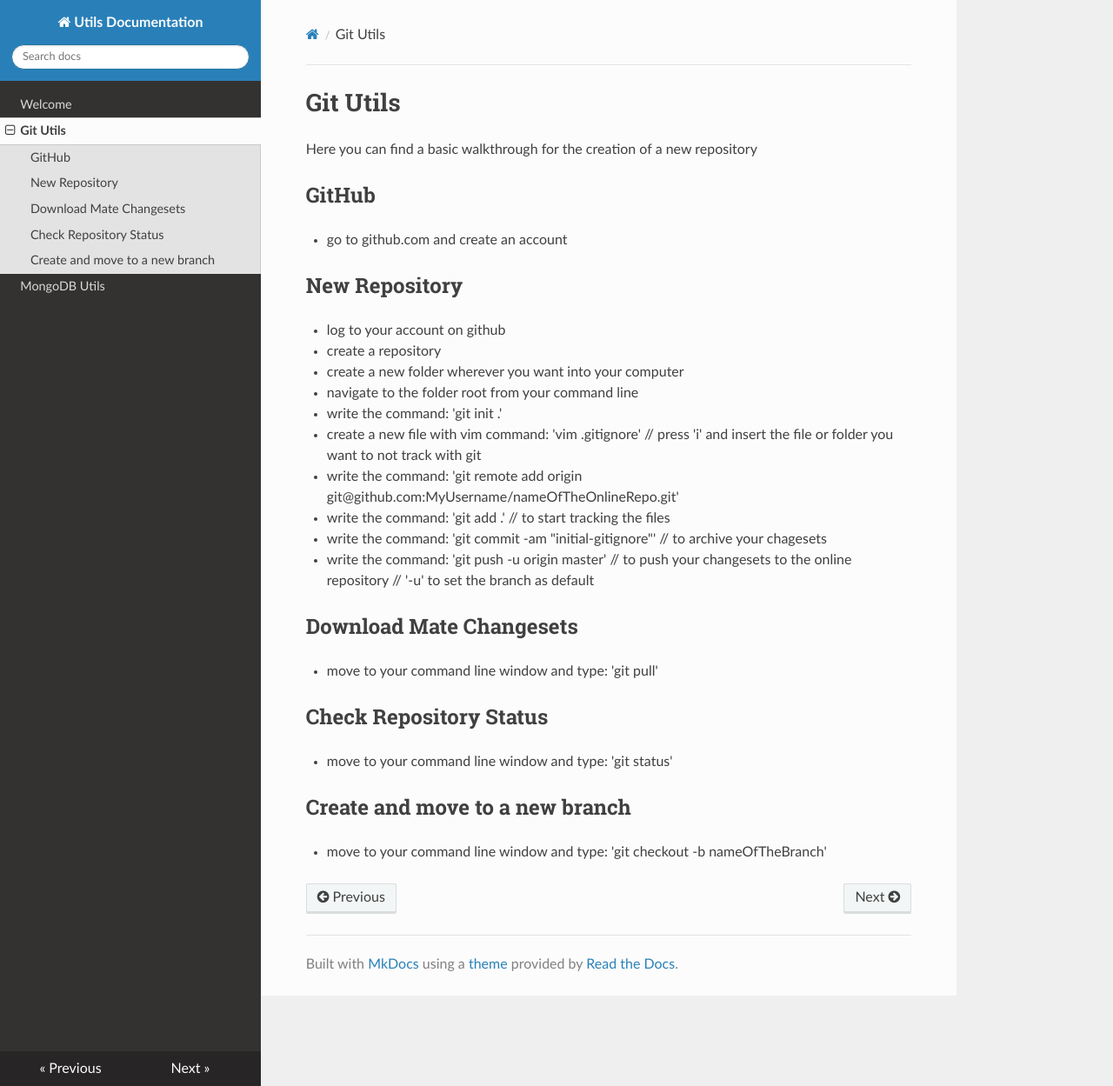
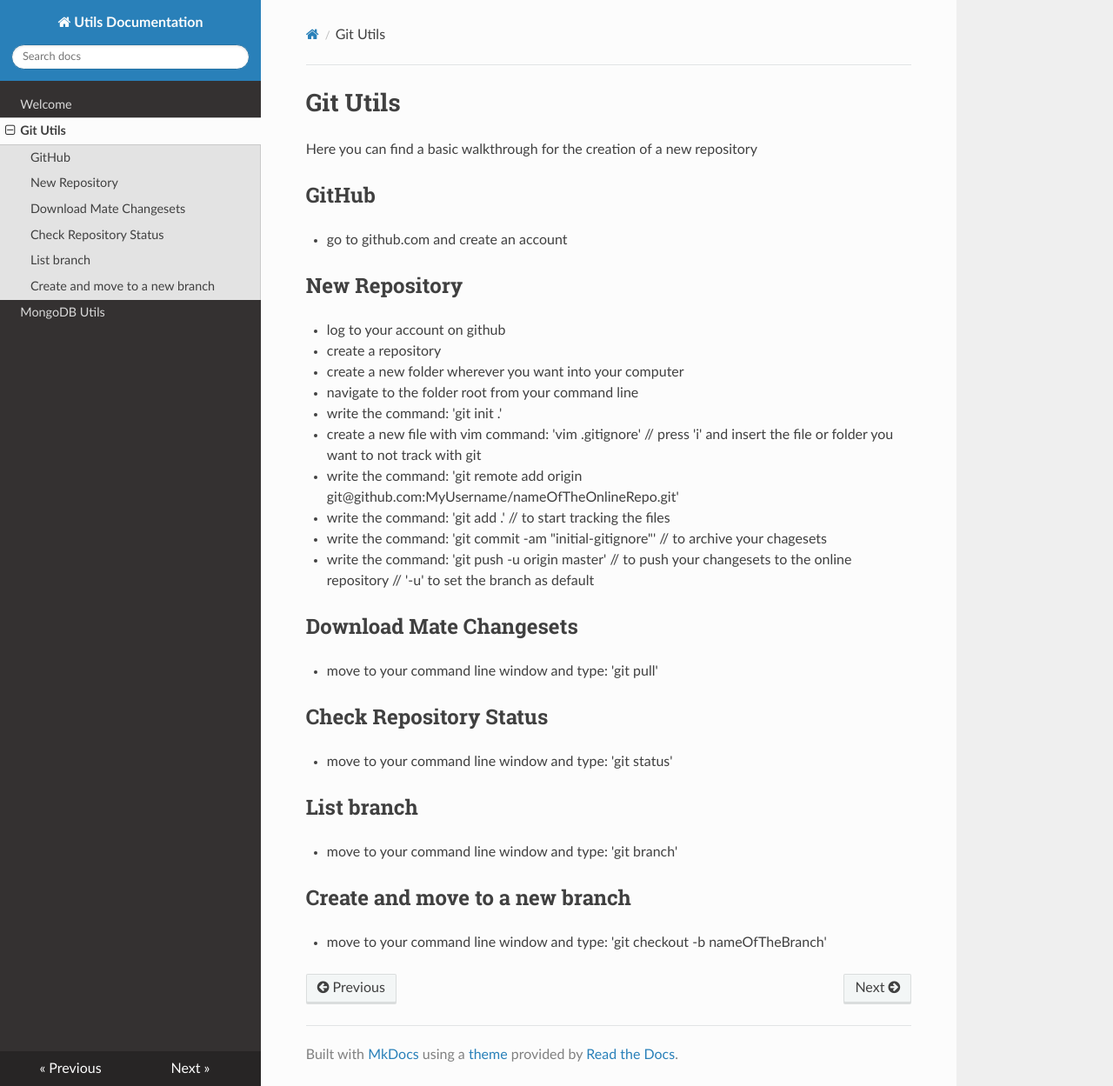
Before and after one commit to ColmeSH/utils, an MkDocs documentation site: the page built from docs/git.md, in a window 1280 px wide and 1249 px high. Shown: the whole window at 87% size. Built offline with MkDocs 1.6.1, drawn with Linux system fonts in a browser that asks for light colours; nearby versions of some CDN libraries; old or Windows-style settings are respelled for this version of MkDocs.

Commit message:
added info to git docu

```diff
--- a/docs/git.md
+++ b/docs/git.md
@@ -23,5 +23,8 @@ Here you can find a basic walkthrough for the creation of a new repository
 ## Check Repository Status
 - move to your command line window and type: 'git status'
 
+## List branch
+- move to your command line window and type: 'git branch'
+
 ## Create and move to a new branch
 - move to your command line window and type: 'git checkout -b nameOfTheBranch'
```
